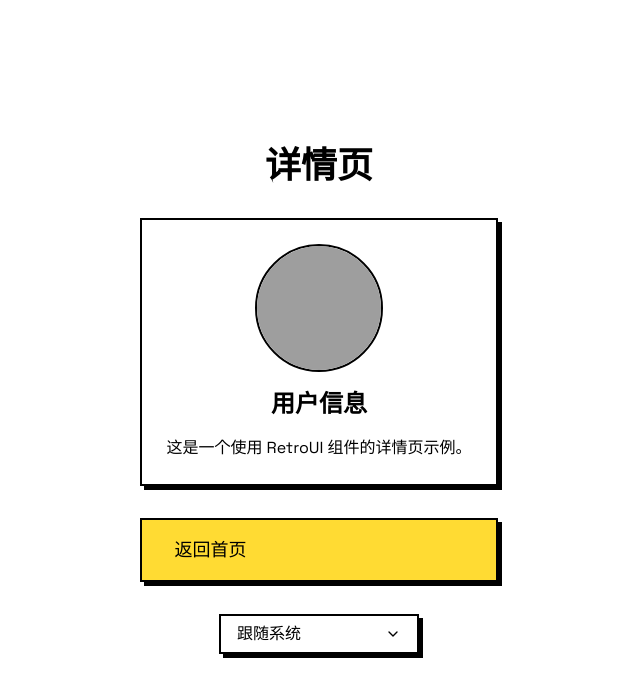
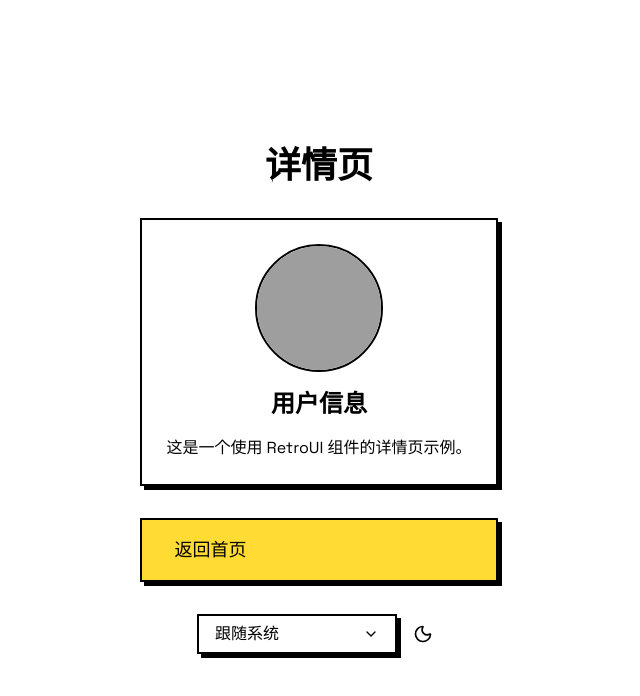
Before and after one commit to hyongnim/react-neo-one, a React (Vite) app: page /detail in a window 1280 px wide. Shown: the top 696 px of the page, without its empty margins (321-961 px from the left). Built offline with nearby package versions, Linux system fonts and the light colour scheme; grey boxes are pictures that could not be loaded.

Commit message:
feat(主题选择): 添加主题切换按钮并改用 next-themes 库

```diff
--- a/src/components/common/ThemeSelect.tsx
+++ b/src/components/common/ThemeSelect.tsx
@@ -1,13 +1,29 @@
 import { Select } from '@/components/retroui/Select'
-import { useTheme } from '@/hooks/useTheme'
+import { Button } from '@/components/retroui/Button'
+import { Sun, Moon } from 'lucide-react'
+import { useTheme as useNextTheme } from 'next-themes'
 
 const ThemeSelect = () => {
-  const { theme, setTheme } = useTheme()
+  const { theme, setTheme, resolvedTheme, systemTheme } = useNextTheme()
+
+  const handleIconClick = () => {
+    if (theme === 'system' || systemTheme === theme) {
+      setTheme(resolvedTheme === 'dark' ? 'light' : 'dark')
+    }
+    else {
+      setTheme('system')
+    }
+  }
+
+  const getIcon = () => {
+    return resolvedTheme === 'dark' ? <Sun className="w-5 h-5" /> : <Moon className="w-5 h-5" />
+  }
 
   return (
+    <div className="flex items-center gap-2">
       <Select value={theme} onValueChange={setTheme}>
         <Select.Trigger className="w-[200px]">
-        <Select.Value placeholder="选择主题" />
+          <Select.Value />
         </Select.Trigger>
         <Select.Content>
           <Select.Item value="system">跟随系统</Select.Item>
@@ -15,6 +31,15 @@ const ThemeSelect = () => {
           <Select.Item value="light">明亮主题</Select.Item>
         </Select.Content>
       </Select>
+      <Button
+        onClick={handleIconClick}
+        variant="ghost"
+        size="icon"
+        className="rounded-full"
+      >
+        {getIcon()}
+      </Button>
+    </div>
   )
 }
 
--- a/src/hooks/useTheme.ts
+++ /dev/null
@@ -1,19 +0,0 @@
-import { useTheme as useNextTheme } from 'next-themes'
-
-type Theme = 'system' | 'dark' | 'light'
-
-const useTheme = () => {
-  const { theme, setTheme: setNextTheme } = useNextTheme()
-
-  // 包装setTheme函数，确保类型安全
-  const setTheme = (newTheme: Theme) => {
-    setNextTheme(newTheme)
-  }
-
-  return {
-    theme,
-    setTheme
-  }
-}
-
-export { useTheme }
```
Lines whose indentation alone changed are shown as unchanged.
